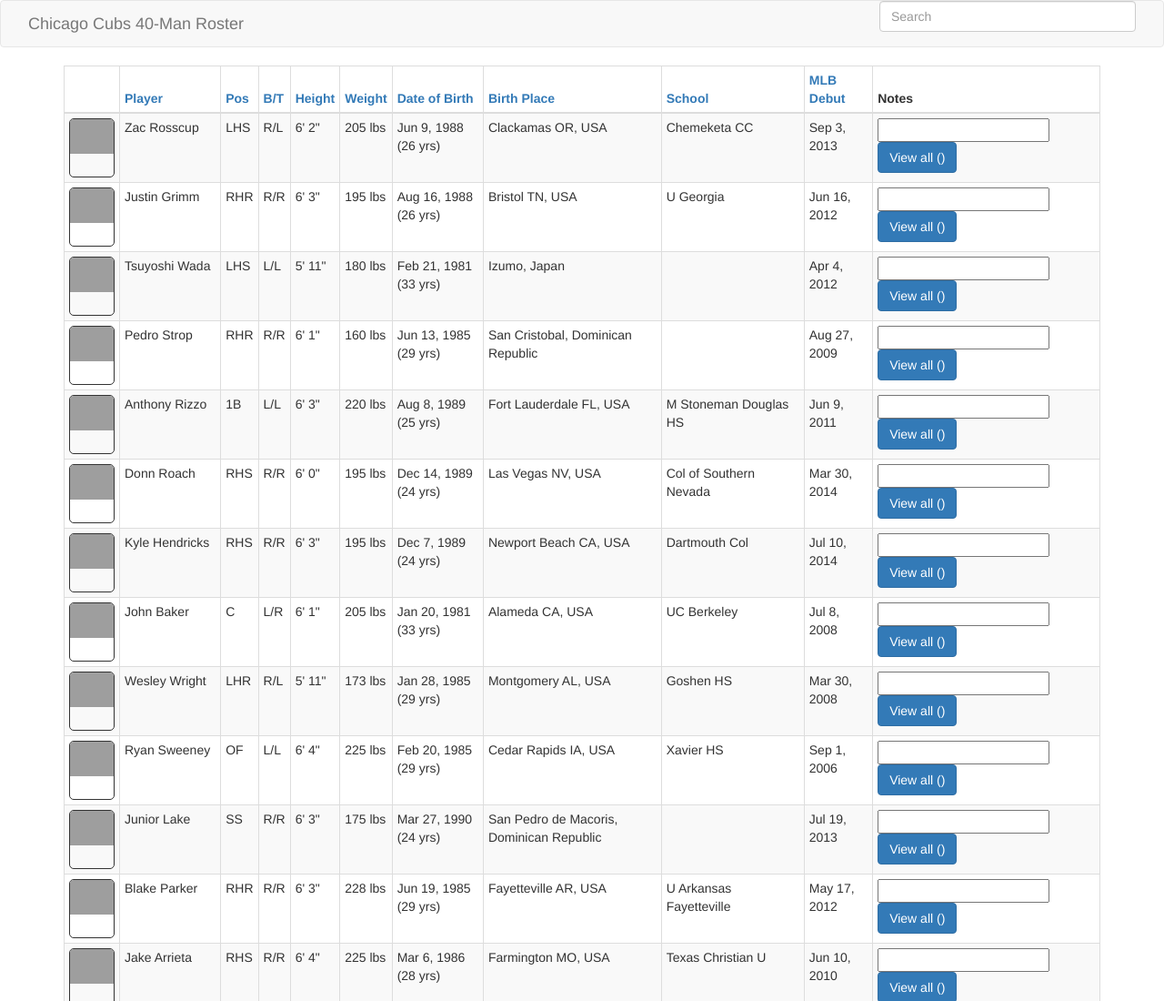
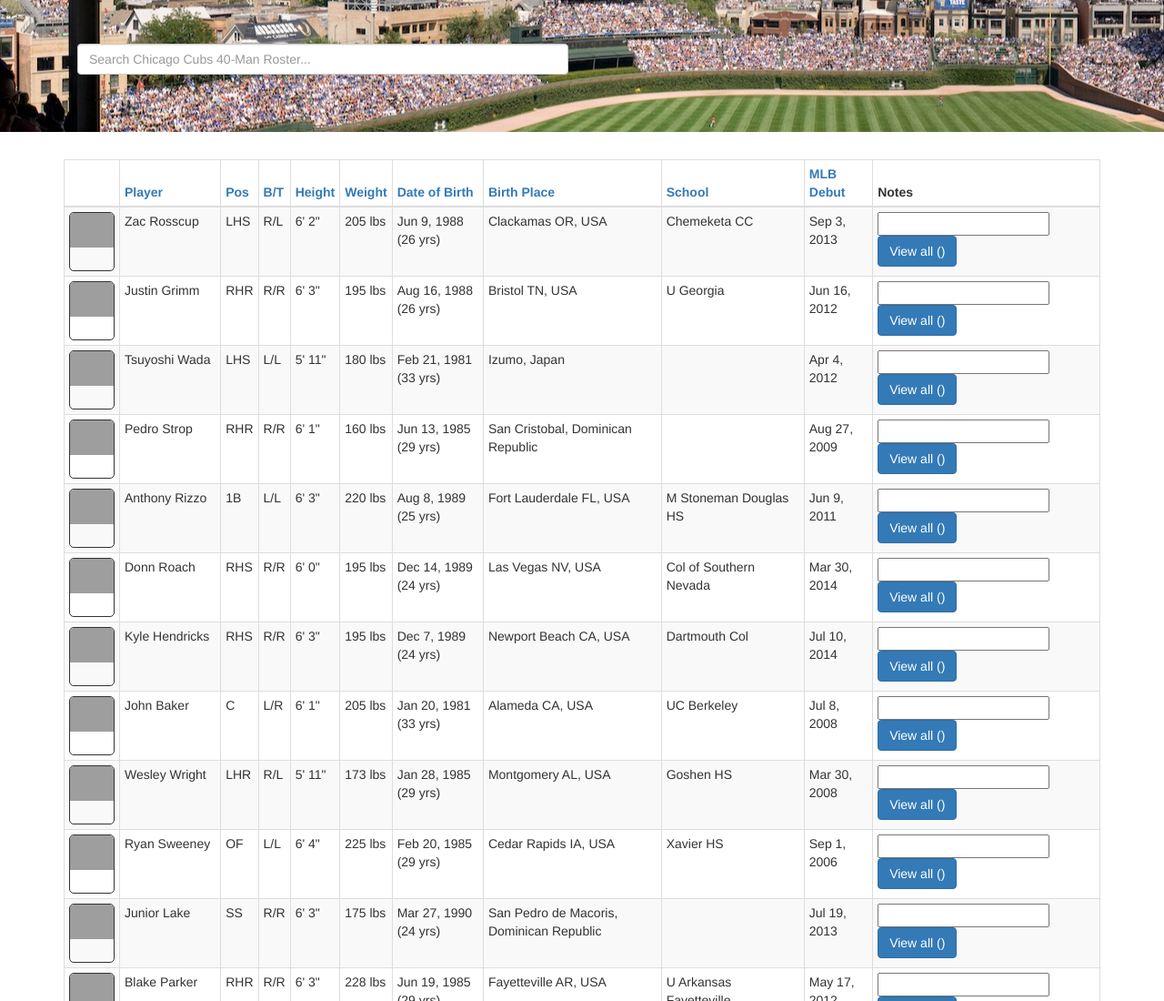
Before and after one commit to albertlyu/interview-developer, a website: page mlb-angular/index.html in a window 1280 px wide. Shown: the top 1100 px of the page at 91% size. Drawn offline with nearby package versions, Linux system fonts and the light colour scheme; some packages are replaced by stand-ins of ours; grey boxes are pictures that could not be loaded; a script that the page names is missing.

Commit message:
mlb-angular: Add Wrigley Field as background image

```diff
--- a/mlb-angular/index.html
+++ b/mlb-angular/index.html
@@ -13,16 +13,13 @@
 </head>
 
 <body ng-controller="RosterCtrl">
-  <nav class="navbar navbar-default" role="navigation">
-    <div class="container-fluid">
-      <div class="navbar-header pull-left col-md-9">
-        <a class="navbar-brand">Chicago Cubs 40-Man Roster</a>
-      </div>
-      <div class="form-group pull-right col-md-3">
-        <input type="text" class="form-control" placeholder="Search" ng-model="search">
+  <div class="jumbotron" style="background:transparent; background-image:url(images/WrigleyField.jpg); background-position:left center;">
+    <div class="container">
+      <div class="form-group pull-left col-md-6">
+        <input type="text" class="form-control" placeholder="Search Chicago Cubs 40-Man Roster..." ng-model="search">
       </div>
     </div>
-  </nav>
+  </div>
   <div class="container">
     <div class="row">
       <div class="col-md-12">
```
Also changed, not shown: mlb-angular/README.md.
